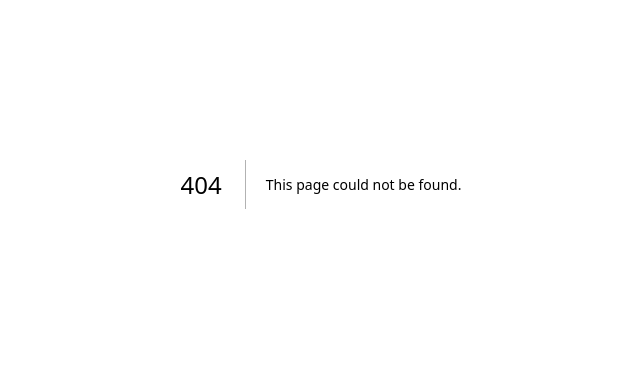
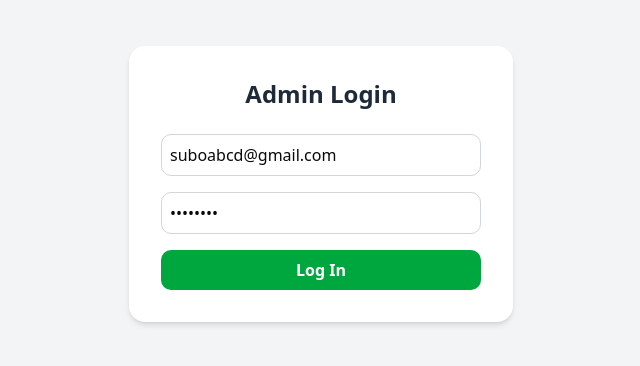
Before and after one commit to adityavikram751-beep/viafarm, a Next.js app: page /login in a window 1280 px wide. Before the commit this address had no page. Shown: the part 240-606 px from the top of the page, without its empty margins (319-959 px from the left). Built offline with nearby package versions, Linux system fonts and the light colour scheme.

Commit message:
login api complete

```diff
--- a/app/(dashboard)/layout.tsx
+++ /dev/null
@@ -1,33 +0,0 @@
-import "../globals.css"
-import type { Metadata } from "next"
-import { Sidebar } from "../login/sidebar"
-
-export const metadata: Metadata = {
-  title: "Via-Farm Admin Dashboard",
-  description: "Admin panel for managing vendors, buyers, products, and orders",
-}
-
-export default function RootLayout({
-  children,
-}: {
-  children: React.ReactNode
-}) {
-  return (
-    <html lang="en">
-
-      <body className="flex bg-gray-50">
-        <div className="flex min-h-screen">
-          {/* Fixed Sidebar */}
-          <aside className="fixed left-0 top-0 h-screen w-64 overflow-y-auto">
-            <Sidebar />
-          </aside>
-
-          {/* Main Content with left margin to account for fixed sidebar */}
-          <main className="flex-1 ml-48 p-6">
-            {children}
-          </main>
-        </div>
-      </body>
-    </html>
-  )
-}
--- /dev/null
+++ b/app/dashboard/layout.tsx
@@ -0,0 +1,35 @@
+"use client";
+
+import React, { useEffect } from "react";
+import { useRouter } from "next/navigation";
+import {Sidebar} from "../login/sidebar"; // adjust path if needed
+import Topbar from "./Topbar"; // adjust path to your Topbar component
+
+export default function DashboardLayout({ children }: { children: React.ReactNode }) {
+  const router = useRouter();
+
+   useEffect(() => {
+    const token = localStorage.getItem("token");
+    if (!token) {
+      router.replace("/login"); // redirect to login if no token
+    }
+  }, [router]);
+
+  return (
+    <div className="flex min-h-screen">
+      {/* Fixed Sidebar */}
+      <aside className="fixed left-0 top-0 h-screen w-64 overflow-y-auto">
+        <Sidebar />
+      </aside>
+
+      {/* Main Content (with left margin to account for sidebar) */}
+      <main className="flex-1 ml-64">
+        {/* Optional Topbar — paste topbar component here */}
+        <div className="p-6">
+          {/* <Topbar /> */}
+          <div className="mt-6">{children}</div>
+        </div>
+      </main>
+    </div>
+  );
+}
--- /dev/null
+++ b/app/login/page.tsx
@@ -0,0 +1,83 @@
+"use client";
+
+import React, { useState } from "react";
+import axios from "axios";
+import { useRouter } from "next/navigation";
+
+export default function LoginPage() {
+  const router = useRouter();
+  const [email, setEmail] = useState("suboabcd@gmail.com");
+  const [password, setPassword] = useState("12345678");
+  const [loading, setLoading] = useState(false);
+
+  const handleLogin = async (e: React.FormEvent) => {
+    e.preventDefault();
+    setLoading(true);
+
+    try {
+      const res = await axios.post("https://393rb0pp-5000.inc1.devtunnels.ms/api/auth/admin-login", {
+        email,
+        password,
+      });
+
+      const data = res.data;
+
+      if (data?.success) {
+        // Save token + user
+        localStorage.setItem("token", data.token);
+        localStorage.setItem("user", JSON.stringify(data.user));
+        localStorage.setItem("isLoggedIn", "true");
+
+        // Navigate to dashboard group route
+         router.replace("/dashboard");
+      } else {
+        alert(data?.message || "Login failed");
+      }
+    } catch (err: any) {
+      console.error("Login error:", err);
+      const message =
+        err?.response?.data?.message || err.message || "Something went wrong";
+      alert(message);
+    } finally {
+      setLoading(false);
+    }
+  };
+
+  return (
+    <div className="flex flex-col justify-center items-center min-h-screen bg-gray-100">
+      <div className="bg-white p-8 rounded-2xl shadow-md w-96">
+        <h1 className="text-2xl font-semibold text-center mb-6 text-gray-800">
+          Admin Login
+        </h1>
+
+        <form onSubmit={handleLogin} className="space-y-4">
+          <input
+            type="email"
+            placeholder="Enter Email"
+            value={email}
+            onChange={(e) => setEmail(e.target.value)}
+            required
+            className="w-full border border-gray-300 rounded-lg p-2 focus:outline-none focus:ring-2 focus:ring-green-500"
+          />
+
+          <input
+            type="password"
+            placeholder="Enter Password"
+            value={password}
+            onChange={(e) => setPassword(e.target.value)}
+            required
+            className="w-full border border-gray-300 rounded-lg p-2 focus:outline-none focus:ring-2 focus:ring-green-500"
+          />
+
+          <button
+            type="submit"
+            disabled={loading}
+            className="w-full bg-green-600 hover:bg-green-700 text-white font-semibold py-2 rounded-lg transition disabled:opacity-60"
+          >
+            {loading ? "Logging in..." : "Log In"}
+          </button>
+        </form>
+      </div>
+    </div>
+  );
+}
--- a/app/login/sidebar.tsx
+++ b/app/login/sidebar.tsx
@@ -15,7 +15,7 @@ import {
 import { Button } from "@/components/ui/button"
 
 const routes = [
-  { href: "/", label: "Dashboard", icon: LayoutDashboard },
+  { href: "/dashboard", label: "Dashboard", icon: LayoutDashboard },
   { href: "/products", label: "Products", icon: ShoppingBasket },
   { href: "/vendors", label: "Vendors", icon: Users },
   { href: "/buyers", label: "Buyers", icon: Users },
--- a/app/page.tsx
+++ b/app/page.tsx
@@ -1,7 +1,6 @@
 // app/page.tsx
-import { redirect } from 'next/navigation';
+import { redirect } from "next/navigation";
 
-export default function Home() {
-  redirect('/Loginscreen'); // 👈 redirects to login page first
-  return null;
+export default function HomePage() {
+  redirect("/login");
 }
--- a/package.json
+++ b/package.json
@@ -12,6 +12,7 @@
     "@radix-ui/react-dialog": "^1.1.15",
     "@radix-ui/react-dropdown-menu": "^2.1.16",
     "@radix-ui/react-slot": "^1.2.3",
+    "axios": "^1.12.2",
     "class-variance-authority": "^0.7.1",
     "clsx": "^2.1.1",
     "lucide-react": "^0.544.0",
```
Also changed, not shown: app/dashboard/page.tsx (renamed from app/(dashboard)/page.tsx, +4 -4 lines), app/dashboard/BannerManager.tsx (renamed from app/(dashboard)/BannerManager.tsx), app/dashboard/CardStat.tsx (renamed from app/(dashboard)/CardStat.tsx), app/dashboard/RecentActivity.tsx (renamed from app/(dashboard)/RecentActivity.tsx), app/dashboard/Topbar.tsx (renamed from app/(dashboard)/Topbar.tsx), 1 other file (tests, documents, lock files or other folders).
